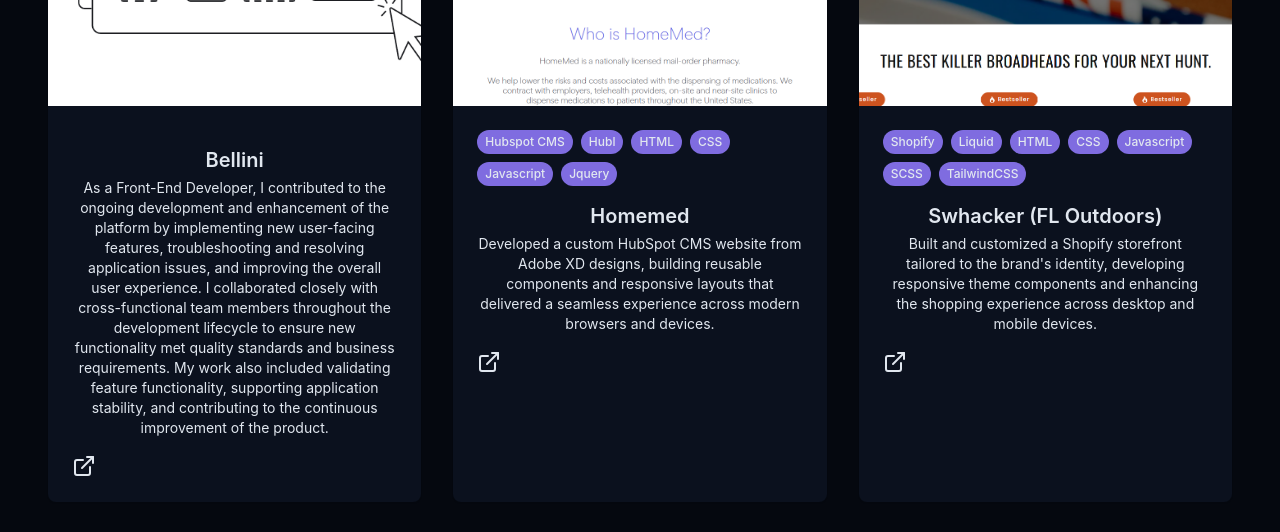
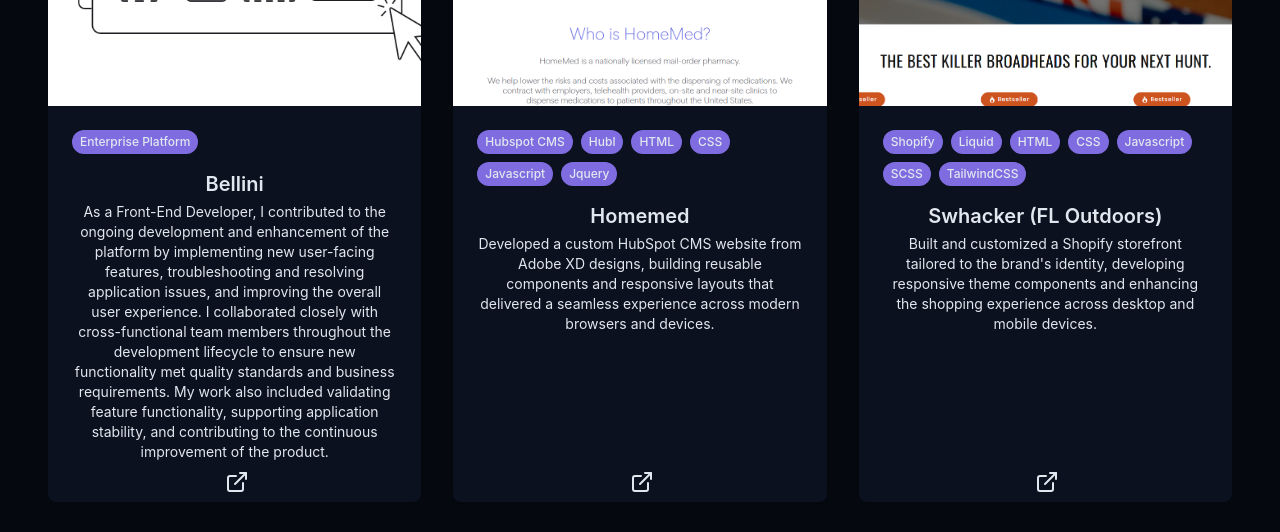
Before and after one commit to dorzz02/denielle-dahina-portfolio, a React (Vite) app: page / in a window 1280 px wide. Shown: the part 3380-3912 px from the top of the page. Built offline with nearby package versions, Linux system fonts and the light colour scheme; grey boxes are pictures that could not be loaded.

Commit message:
update position of link in project cards to make it look symetrical

```diff
--- a/src/components/projectsSection.tsx
+++ b/src/components/projectsSection.tsx
@@ -14,8 +14,8 @@
         title: "Bellini",
         description: "As a Front-End Developer, I contributed to the ongoing development and enhancement of the platform by implementing new user-facing features, troubleshooting and resolving application issues, and improving the overall user experience. I collaborated closely with cross-functional team members throughout the development lifecycle to ensure new functionality met quality standards and business requirements. My work also included validating feature functionality, supporting application stability, and contributing to the continuous improvement of the product.",
         image: DnDIllustration,
-        tags: [],
-        demoURL: "https://www.lonti.com/bellini"
+        tags: ['Enterprise Platform'],
+        demoUrl: "https://www.lonti.com/bellini",
     },
     {
         id: 1,
@@ -93,7 +93,7 @@
                         {projects.map((project, key) => (
                             <div
                                 key={key}
-                                className="group bg-card rounded-lg overgflow-hidden shadow-xs card-hover"
+                                className="group bg-card rounded-lg overgflow-hidden shadow-xs card-hover relative"
                             >
                                 <div className="h-40 xl:h-90 overflow-hidden relative">
                                     <img
@@ -114,7 +114,9 @@
 
                                     <h3 className="text-xl font-semibold mb-1">{project.title}</h3>
                                     <p className="text-muted-foreground text-sm mb-4">{project.description}</p>
-                                    <div className="flex justify-between items-center">
+                                </div>
+
+                                <div className="flex justify-between items-center absolute bottom-2 right-0 left-0 z-10 max-w-[20px] mx-auto">
                                     <a
                                         href={project.demoUrl}
                                         target="_blank"
@@ -124,7 +126,6 @@
                                     </a>
                                 </div>
                             </div>
-                            </div>
                         ))}
                     </div>
                 </div>
```
Lines whose indentation alone changed are shown as unchanged.
